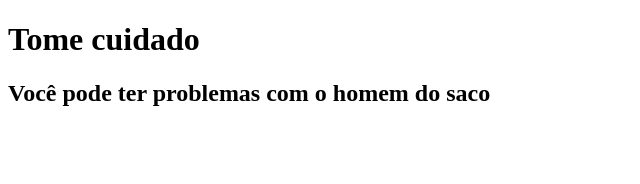
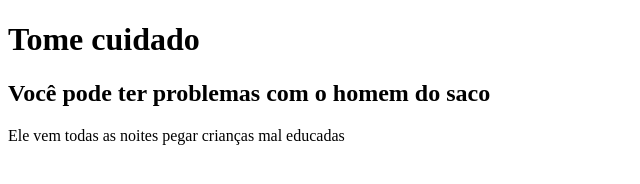
Before and after one commit to DaniloCRamos/CI_CD, a plain HTML site: page index.html in a window 1280 px wide. Shown: the whole page, without its empty margins (0-640 px from the left). Drawn offline with Linux system fonts and the light colour scheme.

Commit message:
mudança index 2

```diff
--- a/index.html
+++ b/index.html
@@ -9,5 +9,6 @@
 <body>
     <h1>Tome cuidado</h1>
     <h2>Você pode ter problemas com o homem do saco</h2>
+    <p>Ele vem todas as noites pegar crianças mal educadas</p>
 </body>
 </html>
```
Also changed, not shown: site.css (added).
